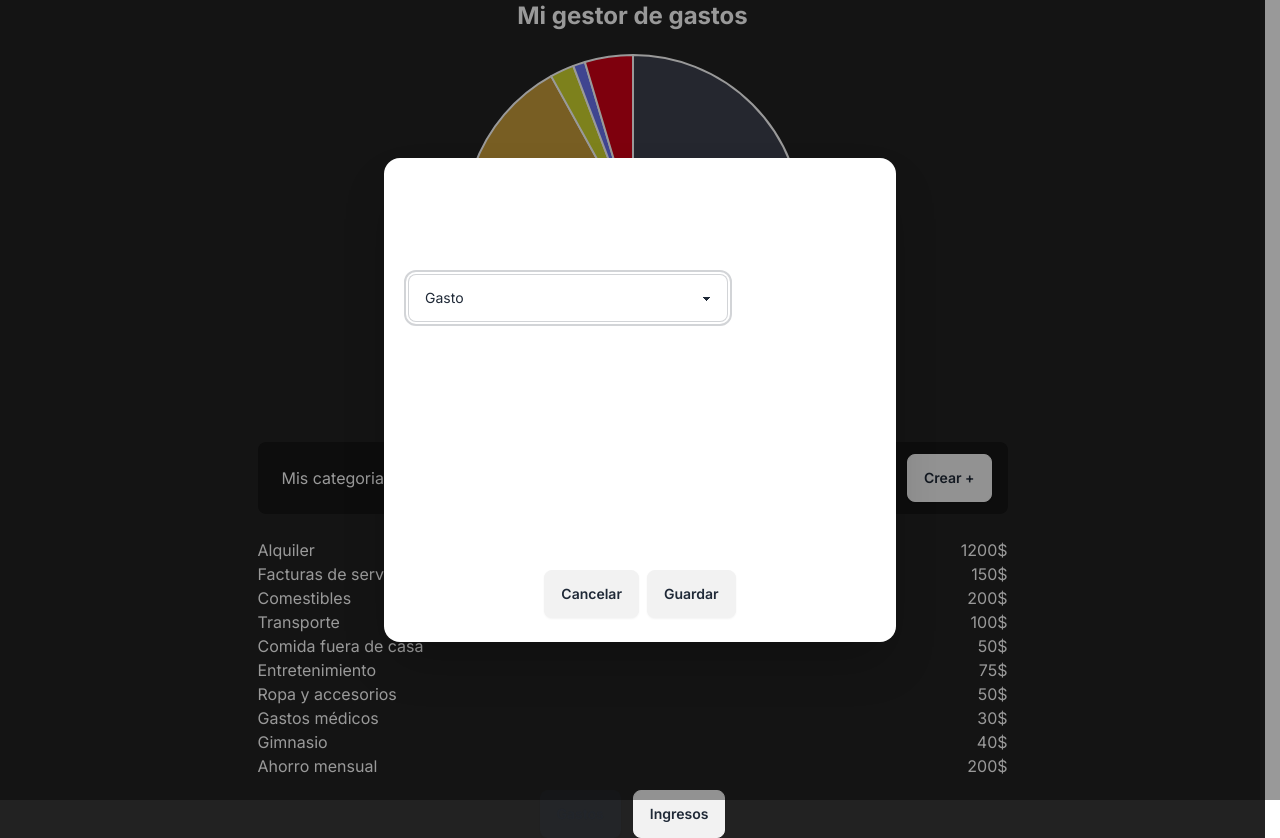
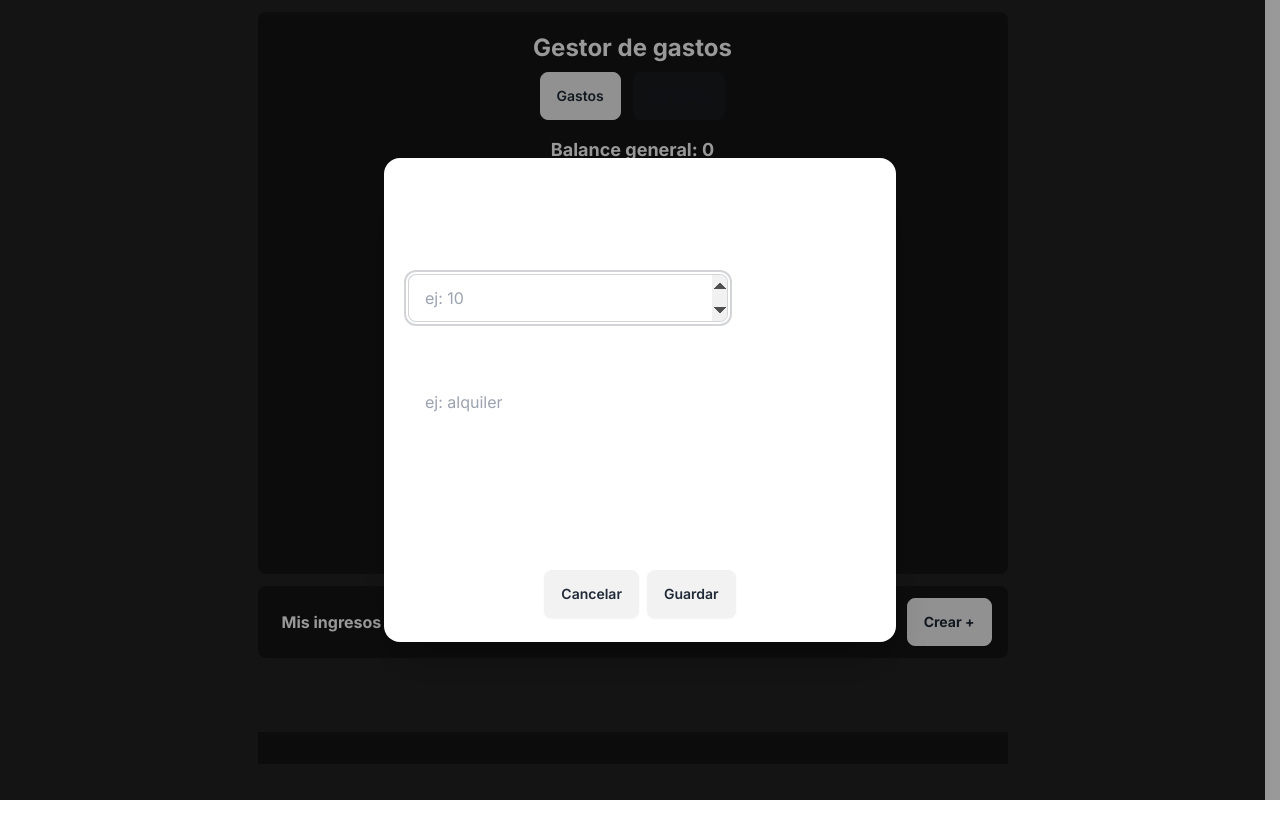
Before and after one commit to villarrealjoaquin/Gestor-de-gastos, a Next.js app: page / in a window 1280 px wide. Both pictures are taken after a click on the button "Crear +". After the commit the page ends 800 px from the top, so only its background shows below. Built offline with nearby package versions, Linux system fonts and the light colour scheme.

Commit message:
feat: implement custom category creation

```diff
--- /dev/null
+++ b/src/app/components/Coins.tsx
@@ -0,0 +1,17 @@
+import { Coin } from "./Icon";
+
+export default function Coins() {
+  return (
+    <>
+      <article>
+        <div className="flex justify-center">
+          <Coin />
+        </div>
+        <div className="flex gap-3">
+          <Coin />
+          <Coin />
+        </div>
+      </article>
+    </>
+  )
+}
--- a/src/app/components/Graphic.tsx
+++ b/src/app/components/Graphic.tsx
@@ -1,6 +1,7 @@
-import { Pie } from "react-chartjs-2";
+import type { Data } from "@/models/Data.model";
 import { ArcElement, Chart as ChartJS, Legend, Tooltip } from "chart.js";
-import type { Data } from "@/models/Data.model";
+import { Doughnut } from "react-chartjs-2";
+import { Coins } from ".";
 
 ChartJS.register(ArcElement, Tooltip, Legend);
 
@@ -8,14 +9,16 @@ const options = {
   responsive: true,
 }
 
-export default function Graphic({data} :{data: Data}) {
+export default function Graphic({ data }: { data: Data }) {
   return (
     <>
-      <article className='w-[350px] h-[350px]'>
-        <Pie
-          data={data}
-          options={options}
-        />
+      <article className='relative w-[350px] h-[350px] flex justify-center items-center'>
+        {data.labels.length > 0
+          ? <Doughnut
+            data={data}
+            options={options}
+          />
+          : <Coins />}
       </article>
     </>
   )
--- /dev/null
+++ b/src/app/components/Icon.tsx
@@ -0,0 +1,14 @@
+export const Coin = () => (
+  <svg
+    className="coin"
+    xmlns="http://www.w3.org/2000/svg"
+    width="80"
+    height="80"
+    viewBox="0 0 24 24"
+  >
+    <path
+      d="M12 0c-6.627 0-12 5.373-12 12s5.373 12 12 12 12-5.373 12-12-5.373-12-12-12zm1 16.947v1.053h-1v-.998c-1.035-.018-2.106-.265-3-.727l.455-1.644c.956.371 2.229.765 3.225.54 1.149-.26 1.384-1.442.114-2.011-.931-.434-3.778-.805-3.778-3.243 0-1.363 1.039-2.583 2.984-2.85v-1.067h1v1.018c.724.019 1.536.145 2.442.42l-.362 1.647c-.768-.27-1.617-.515-2.443-.465-1.489.087-1.62 1.376-.581 1.916 1.712.805 3.944 1.402 3.944 3.547.002 1.718-1.343 2.632-3 2.864z"
+      fill="#931fc4"
+    />
+  </svg>
+);
--- a/src/app/components/TransactionsList.tsx
+++ b/src/app/components/TransactionsList.tsx
@@ -1,14 +1,23 @@
 interface Props<T> {
   list: T[];
   renderList: (list: T) => React.ReactNode;
+  extractId: (list: T) => string;
+  className?: string;
 }
 
-export default function TransactionsList<T>({ list, renderList }: Props<T>) {
+export default function TransactionsList<T>({
+  renderList,
+  extractId,
+  list,
+  className,
+}: Props<T>) {
   return (
-    <>
-      <ul>
-        {list.map(renderList)}
-      </ul>
-    </>
+    <ul className={className}>
+      {list.map((item, i) => (
+        <li key={`${i} - ${extractId(item)}`}>
+          {renderList(item)}
+        </li>
+      ))}
+    </ul>
   )
 }
--- a/src/app/components/index.ts
+++ b/src/app/components/index.ts
@@ -1,3 +1,6 @@
 export { default as Categories } from './Categories';
+export { default as Coins } from './Coins';
 export { default as Graphic } from './Graphic';
+export * from './Icon';
+export * from './Transactions';
 export { default as TransactionsList } from './TransactionsList';
--- a/src/app/globals.css
+++ b/src/app/globals.css
@@ -3,19 +3,34 @@
 @tailwind utilities;
 
 body {
-  color-scheme: dark;
+  background-color: #931fc4;
+  background-color: #9c9f30;
   background-color: #222222;
   color: #fff;
 }
 
 section::-webkit-scrollbar {
-  width: 2px; /* Ancho del scrollbar */
+  width: 2px;
 }
 
 section::-webkit-scrollbar-thumb {
-  background-color: #4a5568; /* Color del thumb */
+  background-color: #4a5568;
 }
 
 section::-webkit-scrollbar-track {
-  background-color: #cbd5e0; /* Color de la pista */
+  background-color: #cbd5e0;
 }
+
+.coin {
+  animation: moveUpDown 2s infinite;
+}
+
+@keyframes moveUpDown {
+  0%, 100% {
+    transform: translateY(0);
+  }
+
+  50% {
+    transform: translateY(10px);
+  }
+}
--- a/src/app/page.tsx
+++ b/src/app/page.tsx
@@ -1,20 +1,25 @@
 'use client';
 
+import type { Data, DataTupla, Transaction } from '@/models';
 import { useEffect, useRef, useState } from 'react';
-import gastos from '../mock/gastos.json';
-import ingresos from '../mock/ingresos.json';
 import { Graphic, TransactionsList } from './components';
-// import Categories from '../mock/categories.json';
-import type { Data } from '@/models';
 
-type Transaction = 'gastos' | 'ingresos';
+type TransactionType = 'gastos' | 'ingresos';
 
 const initialState = {
+  labels: [],
   datasets: [{
+    label: 'Ingresos',
     data: [],
     backgroundColor: [],
+    borderColor: "white",
+    borderWidth: 2,
+    hoverOffset: 4,
   }]
 };
+
+const expenses = 'gastos';
+const income = 'ingresos';
 
 const getRandomColor = () => {
   const letters = '0123456789ABCDEF';
@@ -23,187 +28,214 @@ const getRandomColor = () => {
     color += letters[Math.floor(Math.random() * 16)];
   }
   return color;
+};
+
+const calculateTotal = (dataSet: Transaction[]) => {
+  return dataSet.reduce((acc, curr) => acc + curr.monto, 0);
+};
+
+const calculatePercentages = (dataSet: Transaction[], total: number) => {
+  const percentages = dataSet.map(item => (item.monto / total) * 100);
+  const backgroundColors = dataSet.map(item => item.color);
+  const labels = dataSet.map(item => item.fuente);
+  return { percentages, backgroundColors, labels };
+};
+
+const addTransaction = (dataSet: DataTupla, transaction: Transaction) => {
+  const [state, setState] = dataSet;
+  setState([...state, transaction]);
 }
-
-const expenses = 'gastos';
-const income = 'ingresos';
 
 export default function Home() {
   const [data, setData] = useState<Data>(initialState);
-  const [transactionType, setTransactionType] = useState<Transaction>(expenses);
+  const [expensesData, setExpensesData] = useState<Transaction[]>([]);
+  const [incomeData, setIncomeData] = useState<Transaction[]>([]);
+  const [transactionType, setTransactionType] = useState<TransactionType>(income);
   const [balance, setBalance] = useState(0);
-  const [categories, setCategories] = useState<string[]>([]);
+  const [amount, setAmount] = useState(0);
   const [category, setCategory] = useState('');
+  const [transactionsCategories, setTransactionsCategories] = useState<string[]>([]);
   const myModalRef = useRef<HTMLDialogElement>(null);
 
-  const calculatePercentages = () => {
-    const buffer: number[] = [];
-    const backgroundColors: string[] = [];
-    const total = ingresos.ingresos.reduce((acc, curr) => {
-      return acc += curr.monto;
-    }, 0);
+  const calculateAndSetPercentages = () => {
+    let dataSet = transactionType === income ? incomeData : expensesData;
+    const total = calculateTotal(dataSet);
+    const { percentages, backgroundColors, labels } = calculatePercentages(dataSet, total);
 
     setBalance(total);
-
-    ingresos.ingresos.forEach(i => {
-      const percentage = (i.monto / total) * 100;
-      buffer.push(percentage);
-      backgroundColors.push(getRandomColor());
-    });
-
     setData(prevData => ({
+      labels,
       datasets: [{
         ...prevData.datasets[0],
-        data: buffer,
+        data: percentages,
         backgroundColor: backgroundColors,
       }],
     }));
+  };
+
+  const handleSaveModalClick = () => {
+    const newColor = getRandomColor();
+    const transactionDataSet: DataTupla = transactionType === income
+      ? [incomeData, setIncomeData]
+      : [expensesData, setExpensesData];
+
+    const newTransaction: Transaction = {
+      fuente: category,
+      monto: amount,
+      color: newColor,
+      type: transactionType,
+      categories: [category],
+    };
+
+    setTransactionsCategories(prevState => [...prevState, category]);
+    addTransaction(transactionDataSet, newTransaction);
+    myModalRef.current?.close();
+  };
+
+  const calculateBalance = () => {
+    const incomeTotal = calculateTotal(incomeData);
+    const expenseTotal = calculateTotal(expensesData);
+    return incomeTotal - expenseTotal;
   }
+
+  const handleTransactionTypeToggle = (transaction: TransactionType) => {
+    setTransactionType(transaction);
+  };
+
+  const handleAmountChange = (e: React.ChangeEvent<HTMLInputElement>) => {
+    const amountValue = Number(e.target.value);
+    setAmount(amountValue);
+  };
+
+  const handleCategoryCreation = (e: React.ChangeEvent<HTMLInputElement>) => {
+    const categoryValue = e.target.value;
+    setCategory(categoryValue);
+  };
 
   const handleCategoryChange = (e: React.ChangeEvent<HTMLSelectElement>) => {
     setCategory(e.target.value);
-  }
-
-  const handleSaveModalClick = () => {
-    const updatedCategories = [...categories, category]
-    setCategories(updatedCategories);
-    myModalRef.current?.close();
-  }
-
-  const handleTransactionTypeToggle  = (transaction: Transaction) => {
-    setTransactionType(transaction);
-  }
+  };
 
   useEffect(() => {
-    calculatePercentages();
-    // eslint-disable-next-line react-hooks/exhaustive-deps
-  }, []);
+    calculateAndSetPercentages();
+  }, [incomeData, expensesData, transactionType]);
 
   return (
-    <main className="flex flex-col gap-3 items-center min-h-screen justify-center">
-      <h1 className='text-2xl font-bold'>Mi gestor de gastos</h1>
-      <Graphic data={data} />
-      <section className='font-bold'  >
-        Mi Balance: <span>{balance}$</span>
-      </section>
+    <main className="flex flex-col gap-3 items-center  min-h-screen py-3">
+      <div className='bg-[#151515] w-[750px] rounded-lg flex flex-col justify-center items-center py-5'>
+        <h1 className='text-2xl font-bold'>Gestor de gastos</h1>
+        <section className='flex gap-3 my-2'>
+          <button
+            className="btn"
+            onClick={() => handleTransactionTypeToggle(expenses)}
+            disabled={transactionType === expenses}
+          >
+            Gastos
+          </button>
+          <button
+            className='btn'
+            onClick={() => handleTransactionTypeToggle(income)}
+            disabled={transactionType === income}
+          >
+            Ingresos
+          </button>
+        </section>
+
+        <section className='my-2 text-lg font-bold'>
+          <p>Balance general: <span>{calculateBalance()}</span></p>
+        </section>
+
+        <Graphic data={data} />
+
+        <section className="font-bold mt-2">
+          Mis {transactionType}: <span>{balance} $</span>
+        </section>
+      </div>
 
       <section className="bg-[#151515] w-[750px] py-1 px-2 rounded-lg">
         <article className="flex items-center justify-between gap-3 p-2">
-          <h3 className='mx-2'>Mis categorias:</h3>
-          <button className='btn' onClick={() => myModalRef.current?.showModal()}>Crear +</button>
+          <h3 className='mx-2 font-bold'>Mis {transactionType} :</h3>
+          <button className='btn font-bold' onClick={() => myModalRef.current?.showModal()}>Crear +</button>
         </article>
       </section>
 
       <dialog className='modal' ref={myModalRef}>
-        <div className="modal-box flex flex-col ">
-          <h3 className="font-bold text-lg text-center my-3">Agregar Gasto o Ingreso</h3>
-          <form className='flex flex-col gap-4' >
-            <label>Tipo</label>
+        <div className="modal-box flex flex-col">
+          <h3 className="font-bold text-lg text-center my-3">Agregar {transactionType}</h3>
+          <form className='flex flex-col gap-4' onSubmit={(e) => e.preventDefault()}>
+            <label>Monto:</label>
+            <input
+              type="number"
+              placeholder="ej: 10"
+              onChange={handleAmountChange}
+              className="input input-ghost w-full max-w-xs"
+            />
+            <label>Crear categoria: </label>
+            <input
+              type="text"
+              placeholder='ej: alquiler'
+              className="input input-ghost w-full max-w-xs"
+              onChange={handleCategoryCreation}
+            />
+            <label htmlFor="categoria">Categoría: </label>
             <select
+              onChange={handleCategoryChange}
               className="select select-ghost w-full max-w-xs"
-              name=''
-              onChange={handleCategoryChange }
-              defaultValue={undefined}
+              name='category'
             >
-              <option disabled>Select the type</option>
-              <option>Gasto</option>
-              <option>Ingreso</option>
-            </select>
-
-            <label>Monto:</label>
-            <input type="text" placeholder="" className="input input-ghost w-full max-w-xs" />
-
-            <label htmlFor="categoria">Categoría:</label>
-            <select
-              className="select select-ghost w-full max-w-xs"
-              defaultValue={undefined}
-            >
-              <option disabled>Select a category</option>
-              <option>Svelte</option>
-              <option>Vue</option>
-              <option>React</option>
+              <option>Selecciona una categoria</option>
+              {transactionsCategories.map((category, i) => (
+                <option key={`${i} - ${category}`}>{category}</option>
+              ))}
             </select>
 
             <article className="modal-action flex justify-center items-center">
               <button type="button" className="btn" onClick={() => myModalRef.current?.close()}>Cancelar</button>
-              <button type="button" className="btn" onClick={handleSaveModalClick }>Guardar</button>
+              <button type="button" className="btn" onClick={handleSaveModalClick}>Guardar</button>
             </article>
 
           </form>
         </div>
       </dialog>
 
-      <section className='overflow-y-auto'>
-        <article>
-          <ul className='flex gap-3 w-[750px] '>
-            {categories.map((category) => (
-              <li key={category}>
-                <button className='btn'>{category}</button>
-              </li>
-            ))}
-          </ul>
-        </article>
+      <section className='overflow-y-auto w-[750px] h-[50px]'>
+        <TransactionsList
+          list={transactionType === expenses ? expensesData : incomeData}
+          className='flex gap-3 items-center text-center'
+          renderList={(item) => (
+            <div className='flex'>
+              <button
+                key={item.fuente}
+                className='btn font-bold text-white no-animation'
+                style={{ backgroundColor: item.color }}
+              >
+                {item.categories}
+              </button>
+            </div>
+          )}
+          extractId={(item) => item.fuente}
+        />
       </section>
 
-      <section className='w-[750px]'>
-        {
-          transactionType === expenses
-            ?
-            <TransactionsList
-              list={gastos.gastos}
-              renderList={(gastos) => (
-                <li key={gastos.categoria} className='flex justify-between gap-3'>
-                  <p>{gastos.categoria}</p>
-                  <p>{gastos.monto}$</p>
-                </li>
-              )}
-            />
-            :
-            <TransactionsList
-              list={ingresos.ingresos}
-              renderList={(ingresos) => (
-                <li key={ingresos.fuente} className='flex justify-between gap-3'>
-                  <p>{ingresos.fuente}</p>
-                  <p>{ingresos.monto}$</p>
-                </li>
-              )}
-            />
-        }
-
-
-        {/* <ul className=''>
-          {
-            toggle === expenses
-              ? gastos.gastos.map((g, i) => (
-                <li key={i} className='flex justify-between gap-3'>
-                  <p>{g.categoria}</p>
-                  <p>{g.monto}$</p>
-                </li>
-              ))
-              : ingresos.ingresos.map((g, i) => (
-                <li key={i} className='flex justify-between gap-3'>
-                  <p>{g.fuente}</p>
-                  <p>{g.monto}$</p>
-                </li>
-              ))}
-        </ul> */}
-      </section>
-
-      <section className='flex gap-3'>
-        <button
-          className="btn"
-          onClick={() => handleTransactionTypeToggle(expenses)}
-          disabled={transactionType === expenses}
-        >
-          Gastos
-        </button>
-        <button
-          className='btn'
-          onClick={() => handleTransactionTypeToggle(income)}
-          disabled={transactionType === income}
-        >
-          Ingresos
-        </button>
+      <section className="bg-[#151515] w-[750px]">
+        <div className="rounded-lg p-4">
+          <TransactionsList
+            list={transactionType === expenses ? expensesData : incomeData}
+            renderList={(item) => (
+              <article className="flex justify-between items-center border-b border-gray-500 py-2">
+                <div className='flex justify-center items-center gap-3'>
+                  <div
+                    className={`w-[15px] h-[15px] rounded-full`}
+                    style={{ backgroundColor: `${item.color}` }}>
+                  </div>
+                  <p className="text-white text-center">{item.fuente}</p>
+                </div>
+                <p className={`text-${transactionType === expenses ? 'red' : 'green'}-500`}>{item.monto} $</p>
+              </article>
+            )}
+            extractId={(item) => item.fuente}
+          />
+        </div>
       </section>
 
     </main>
--- a/src/mock/gastos.json
+++ b/src/mock/gastos.json
@@ -1,14 +1,54 @@
 {
   "gastos": [
-    {"categoria": "Alquiler", "monto": 1200},
-    {"categoria": "Facturas de servicios", "monto": 150},
-    {"categoria": "Comestibles", "monto": 200},
-    {"categoria": "Transporte", "monto": 100},
-    {"categoria": "Comida fuera de casa", "monto": 50},
-    {"categoria": "Entretenimiento", "monto": 75},
-    {"categoria": "Ropa y accesorios", "monto": 50},
-    {"categoria": "Gastos médicos", "monto": 30},
-    {"categoria": "Gimnasio", "monto": 40},
-    {"categoria": "Ahorro mensual", "monto": 200}
+    {
+      "fuente": "Alquiler",
+      "monto": 1200,
+      "color": ""
+    },
+    {
+      "fuente": "Facturas de servicios",
+      "monto": 150,
+      "color": ""
+    },
+    {
+      "fuente": "Comestibles",
+      "monto": 200,
+      "color": ""
+    },
+    {
+      "fuente": "Transporte",
+      "monto": 100,
+      "color": ""
+    },
+    {
+      "fuente": "Comida fuera de casa",
+      "monto": 50,
+      "color": ""
+    },
+    {
+      "fuente": "Entretenimiento",
+      "monto": 75,
+      "color": ""
+    },
+    {
+      "fuente": "Ropa y accesorios",
+      "monto": 50,
+      "color": ""
+    },
+    {
+      "fuente": "Gastos médicos",
+      "monto": 30,
+      "color": ""
+    },
+    {
+      "fuente": "Gimnasio",
+      "monto": 40,
+      "color": ""
+    },
+    {
+      "fuente": "Ahorro mensual",
+      "monto": 200,
+      "color": ""
+    }
   ]
 }
--- a/src/models/Data.model.ts
+++ b/src/models/Data.model.ts
@@ -1,4 +1,5 @@
 export interface Data {
+  labels: string[];
   datasets: Dataset[];
 }
 
--- a/src/models/index.ts
+++ b/src/models/index.ts
@@ -1 +1,2 @@
 export * from './Data.model';
+export * from './transactions.model';
```
Also changed, not shown: src/models/transactions.model.ts (added, +19 -0 lines), .eslintrc.json.
